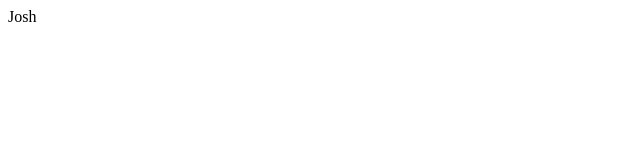
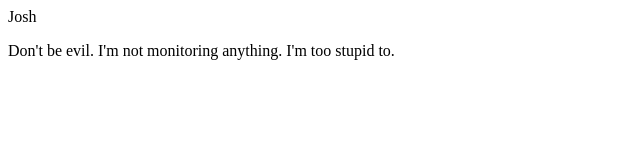
Before and after one commit to ProbatusVir/Josh, a plain HTML site: page docs/index.html in a window 1280 px wide. Shown: the whole page, without its empty margins (0-640 px from the left). Drawn offline with Linux system fonts and the light colour scheme.

Commit message:
Update index.html

```diff
--- a/docs/index.html
+++ b/docs/index.html
@@ -1,5 +1,6 @@
 <html>
   <body>
     <h>Josh</h>
+    <p>Don't be evil. I'm not monitoring anything. I'm too stupid to.</p>
   </body>
 </html>
```
